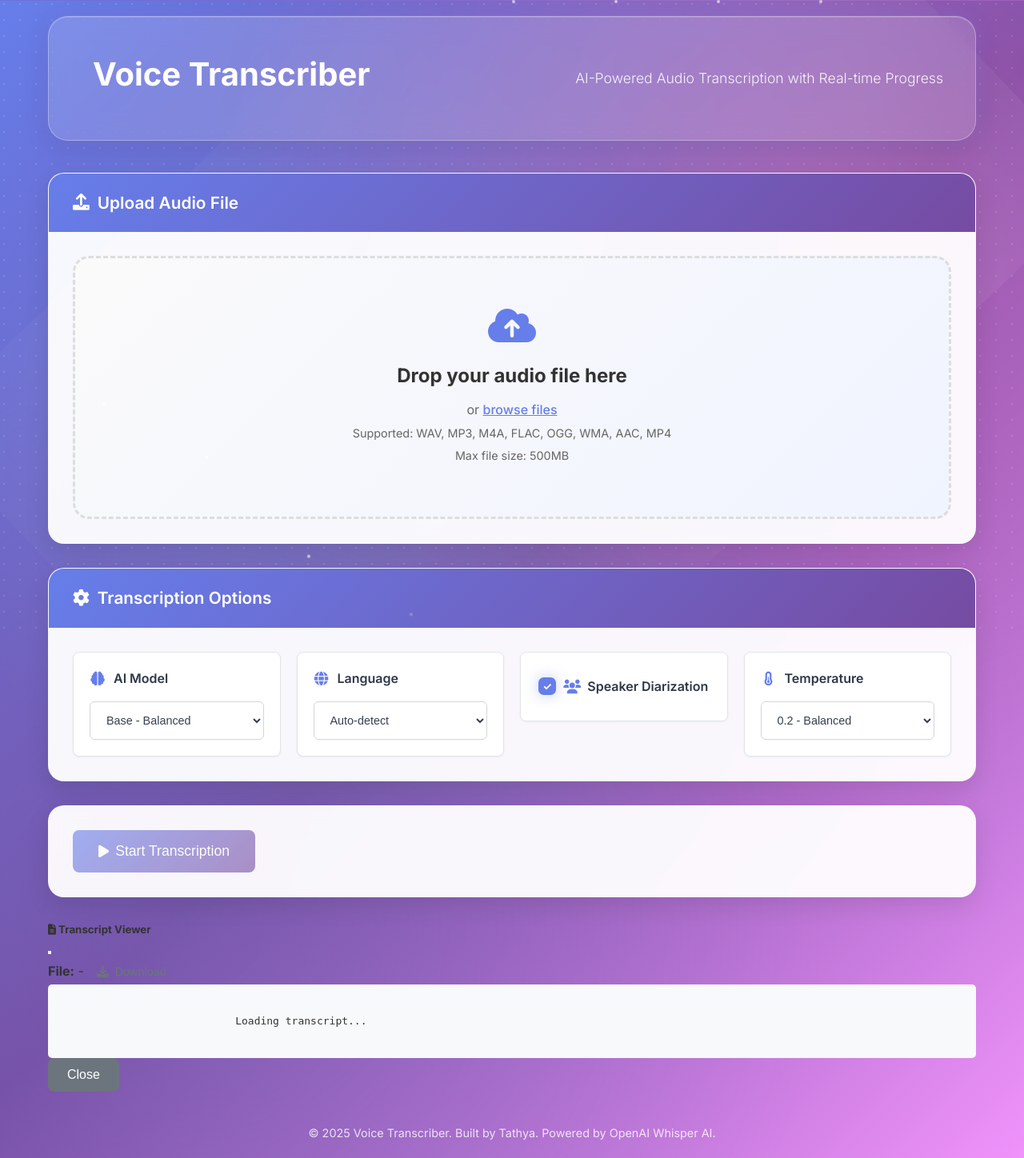
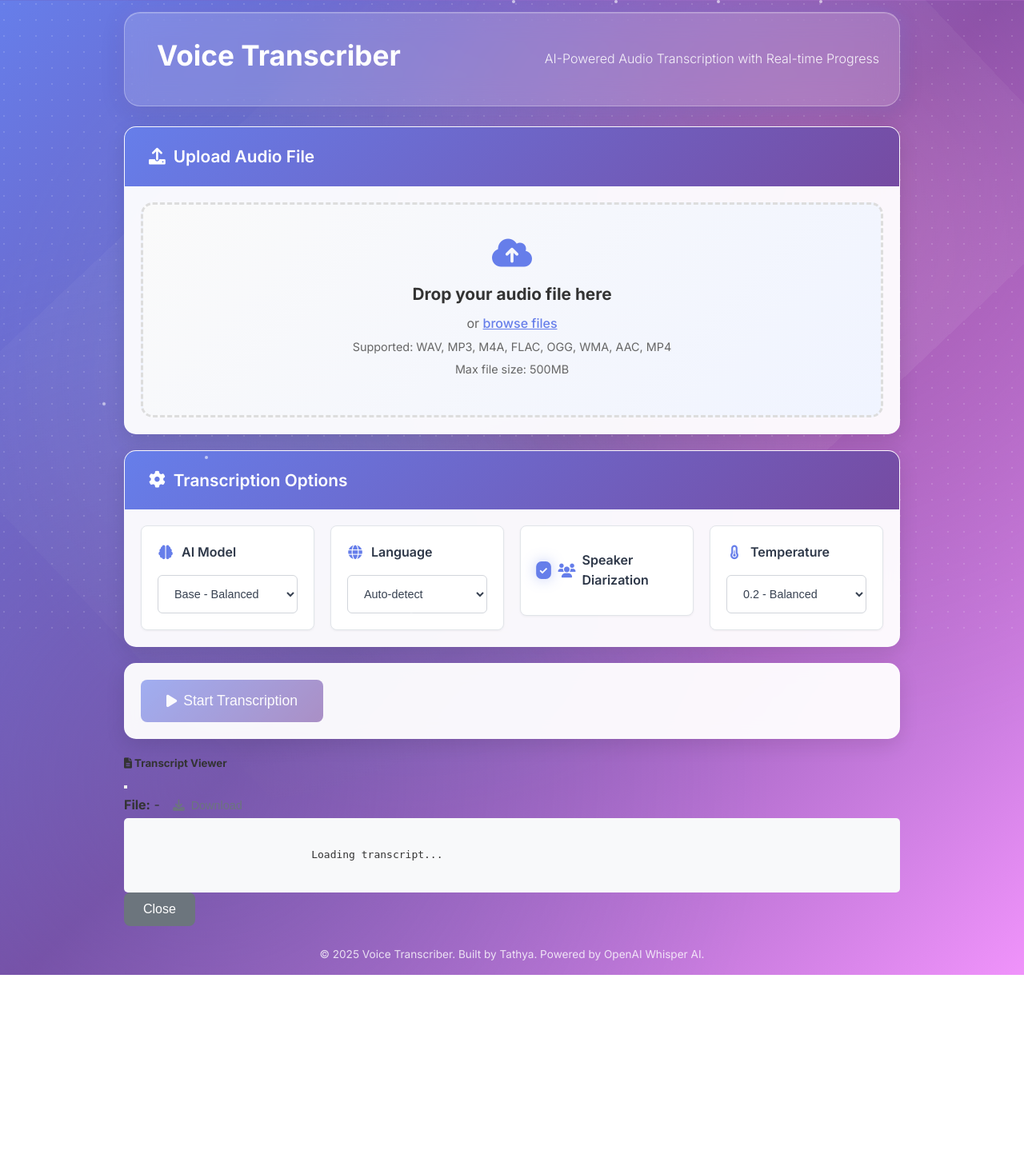
Before and after one commit to Rupali59/Voice_transcriber, a Flask app: page / in a window 1280 px wide. Shown: the whole page at 80% size. After the commit the page ends 1219 px from the top, so only its background shows below. Run offline with Flask 3, Linux system fonts and the light colour scheme; data that the repository does not hold is empty; some libraries are stand-ins or nearby versions.

Commit message:
Make UI more compact to reduce scrolling and improve user experience
🎨 Compact UI Improvements:
- Reduced container max-width from 1200px to 1000px
- Decreased container padding from 20px to 15px
- Reduced header margin-bottom from 40px to 25px
- Compressed header-content padding from 40px to 25px
- Made header border-radius smaller (25px to 20px)

📦 Card Optimizations:
- Reduced card margin-bottom from 30px to 20px
- Decreased card border-radius from 20px to 15px
- Compressed card-body padding from 30px to 20px
- Reduced box-shadow intensity for cleaner look

📤 Upload Area Compactness:
- Decreased upload area padding from 60px to 40px
- Reduced upload icon size from 3rem to 2.5rem
- Compressed upload icon margin from 20px to 15px
- Made upload heading smaller (1.5rem to 1.3rem)
- Reduced upload heading margin from 10px to 8px

📊 File Management Compactness:
- Reduced quota-info grid gap from 15px to 10px
- Decreased quota-info padding from 15px to 12px
- Compressed quota-info margin-bottom from 20px to 15px
- Made quota grid items smaller (200px to 180px min-width)

📁 File Item Optimizations:
- Reduced file-item padding from 15px to 12px
- Decreased file-item margin-bottom from 10px to 8px
- Made file-icon smaller (40px to 35px)
- Compressed file-icon border-radius from 8px to 6px
- Reduced file-icon font-size from 1.2rem to 1rem

📝 Text Size Reductions:
- Made file-details h6 smaller (1rem to 0.9rem)
- Reduced file-details p font-size (0.85rem to 0.8rem)
- Compressed button padding (6px 12px to 4px 8px)
- Made button font-size smaller (0.8rem to 0.75rem)

🎯 Section Spacing:
- Reduced no-files padding from 40px to 25px
- Decreased no-files icon size from 3rem to 2.5rem
- Compressed loading-files padding from 40px to 25px
- Reduced files-list min-height from 100px to 60px
- Decreased footer margin-top from 40px to 25px

🏷️ Header Compactness:
- Made logo h1 smaller (2.5rem to 2.2rem)
- Reduced subtitle font-size from 1.1rem to 1rem
- Decreased footer font-size from 0.9rem to 0.85rem

These changes create a more compact, efficient interface that
reduces scrolling while maintaining readability and usability.
The UI now fits better on smaller screens and provides a
more focused user experience.

```diff
--- a/app/static/css/style.css
+++ b/app/static/css/style.css
@@ -173,23 +173,23 @@
 }
 
 .container {
-    max-width: 1200px;
+    max-width: 1000px;
     margin: 0 auto;
-    padding: 20px;
+    padding: 15px;
 }
 
 /* Header */
 .header {
     text-align: center;
-    margin-bottom: 40px;
+    margin-bottom: 25px;
     color: white;
 }
 
 .header-content {
     background: rgba(255, 255, 255, 0.15);
     backdrop-filter: blur(15px);
-    border-radius: 25px;
-    padding: 40px;
+    border-radius: 20px;
+    padding: 25px;
     border: 1px solid rgba(255, 255, 255, 0.3);
     box-shadow:
         0 8px 32px rgba(0, 0, 0, 0.1),
@@ -288,13 +288,13 @@
 }
 
 .logo h1 {
-    font-size: 2.5rem;
+    font-size: 2.2rem;
     font-weight: 700;
     margin: 0;
 }
 
 .subtitle {
-    font-size: 1.1rem;
+    font-size: 1rem;
     opacity: 0.9;
     font-weight: 300;
 }
@@ -303,11 +303,11 @@
 .card {
     background: rgba(255, 255, 255, 0.95);
     backdrop-filter: blur(10px);
-    border-radius: 20px;
+    border-radius: 15px;
     box-shadow:
-        0 10px 30px rgba(0, 0, 0, 0.1),
+        0 8px 25px rgba(0, 0, 0, 0.1),
         0 1px 0 rgba(255, 255, 255, 0.2) inset;
-    margin-bottom: 30px;
+    margin-bottom: 20px;
     overflow: hidden;
     transition: all 0.4s cubic-bezier(0.175, 0.885, 0.32, 1.275);
     border: 1px solid rgba(255, 255, 255, 0.2);
@@ -354,14 +354,14 @@
 }
 
 .card-body {
-    padding: 30px;
+    padding: 20px;
 }
 
 /* Upload Area */
 .upload-area {
     border: 3px dashed #ddd;
-    border-radius: 20px;
-    padding: 60px 20px;
+    border-radius: 15px;
+    padding: 40px 20px;
     text-align: center;
     transition: all 0.4s cubic-bezier(0.175, 0.885, 0.32, 1.275);
     cursor: pointer;
@@ -415,14 +415,14 @@
 }
 
 .upload-icon {
-    font-size: 3rem;
+    font-size: 2.5rem;
     color: #667eea;
-    margin-bottom: 20px;
+    margin-bottom: 15px;
 }
 
 .upload-content h3 {
-    font-size: 1.5rem;
-    margin-bottom: 10px;
+    font-size: 1.3rem;
+    margin-bottom: 8px;
     color: #333;
 }
 
@@ -974,9 +974,9 @@
 /* Footer */
 .footer {
     text-align: center;
-    margin-top: 40px;
+    margin-top: 25px;
     color: rgba(255, 255, 255, 0.8);
-    font-size: 0.9rem;
+    font-size: 0.85rem;
 }
 
 /* Loading Overlay */
```
Also changed, not shown: other parts of app/static/css/style.css (+20 -20 lines).
